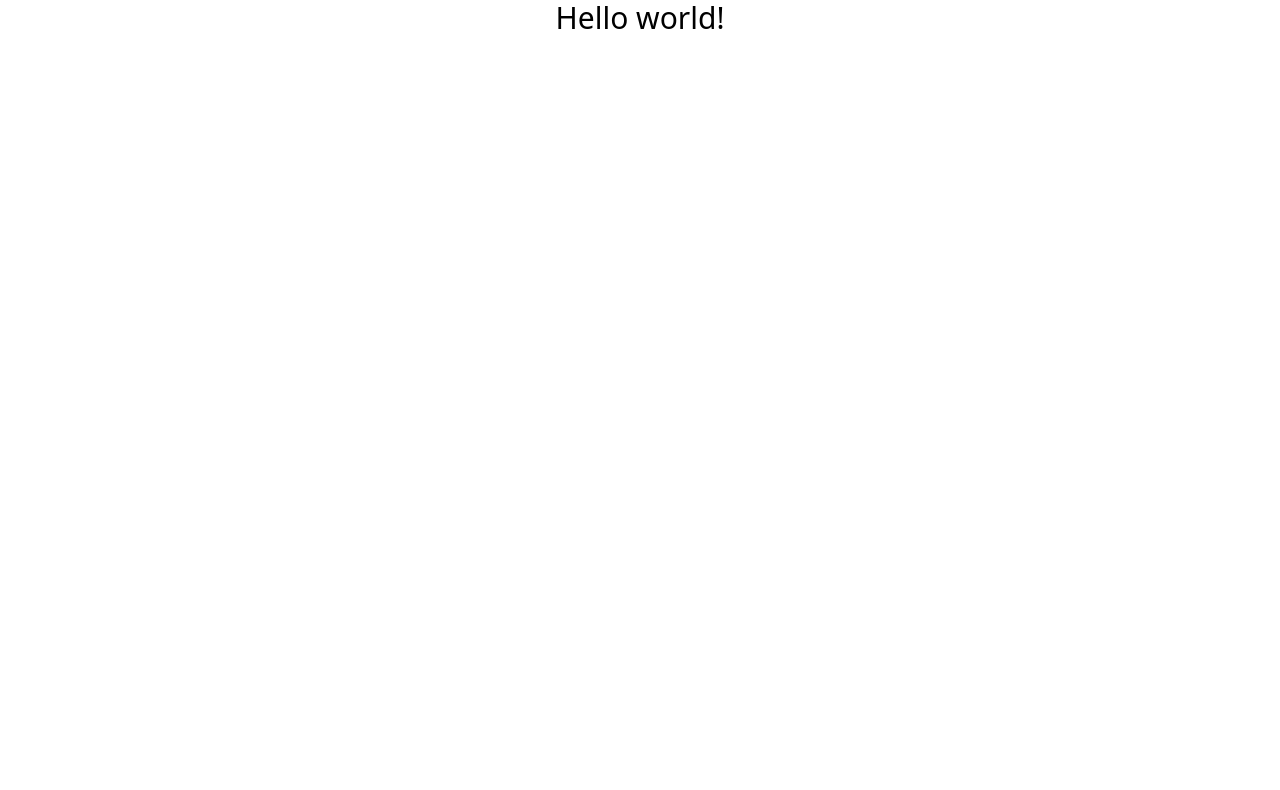
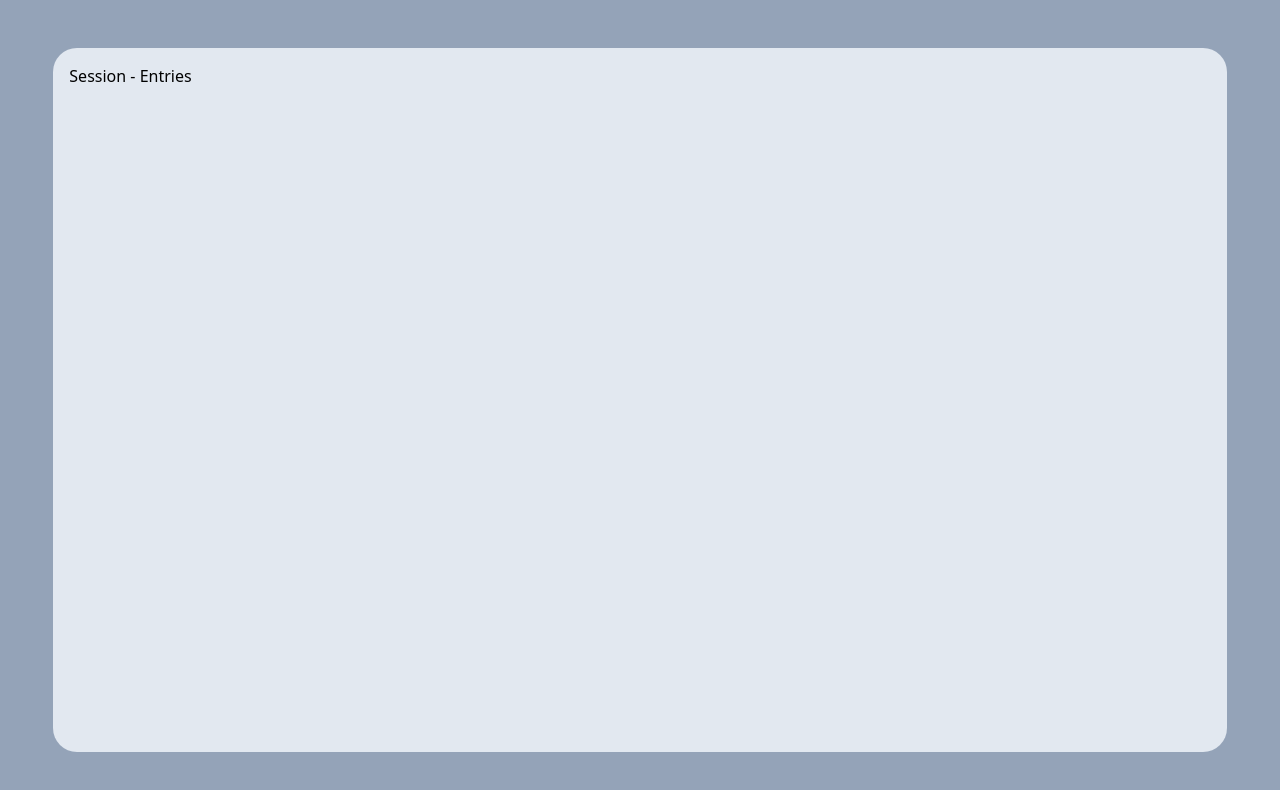
Before and after one commit to Field-Day-2022/desktop-data-manager, a React (Vite) app: page / in a window 1280 px wide. Shown: the top 790 px of the page. Built offline with nearby package versions, Linux system fonts and the light colour scheme.

Commit message:
add changes

```diff
--- a/src/App.jsx
+++ b/src/App.jsx
@@ -1,13 +1,9 @@
-import { useState } from 'react'
+import SessionEntries from "./pages/SessionEntries";
 
-function App() {
-  const [count, setCount] = useState(0)
-
-  return (
-    <div className="absolute inset-0 flex flex-col items-center">
-        <h1 className="text-3xl">Hello world!</h1>
-    </div>
-  )
+export default function App() {
+    return (
+        <div className="absolute h-screen inset-0 flex flex-col items-center bg-slate-400">
+            <SessionEntries />
+        </div>
+    );
 }
-
-export default App
--- a/src/components/Table.jsx
+++ b/src/components/Table.jsx
@@ -1,11 +1,11 @@
-import { db } from "../main"
+import { db } from "../utils/firebase"
 
-export default Table = (
-    tableType
-) => {
+export default function Table ({
+    tableName,
+}) {
     return (
-        <h1>
-            <h1>Table</h1>
-        </h1>
+        <div>
+            <p>{`${tableName} - Entries`}</p>
+        </div>
     )
 }
--- a/src/main.jsx
+++ b/src/main.jsx
@@ -1,35 +1,10 @@
-import React from 'react'
-import ReactDOM from 'react-dom/client'
-import App from './App'
-import './index.css'
-
-// Firebase import
-// Import the functions you need from the SDKs you need
-import { initializeApp } from "firebase/app";
-import { getAnalytics } from "firebase/analytics";
-import { getFirestore } from 'firebase/firestore';
-// SKD's that are available:
-// https://firebase.google.com/docs/web/setup#available-libraries
-
-// Your web app's Firebase configuration
-// For Firebase JS SDK v7.20.0 and later, measurementId is optional
-const firebaseConfig = {
-  apiKey: "AIzaSyAmjxPpYBWe1gwBvDXka9-Fk4zRuWPQw-Y",
-  authDomain: "asu-field-day.firebaseapp.com",
-  databaseURL: "https://asu-field-day-default-rtdb.firebaseio.com",
-  projectId: "asu-field-day",
-  storageBucket: "asu-field-day.appspot.com",
-  messagingSenderId: "470318492986",
-  appId: "1:470318492986:web:955f2fa8a51014c6fc7403",
-  measurementId: "G-4NXHBQ69GK"
-};
-
-export const app = initializeApp(firebaseConfig);
-export const db = getFirestore(app);
-const analytics = getAnalytics(app);
+import React from 'react';
+import ReactDOM from 'react-dom/client';
+import App from './App';
+import './index.css';
 
 ReactDOM.createRoot(document.getElementById('root')).render(
-  <React.StrictMode>
-    <App />
-  </React.StrictMode>,
-)
+    <React.StrictMode>
+        <App />
+    </React.StrictMode>
+);
--- a/src/pages/SessionEntries.jsx
+++ b/src/pages/SessionEntries.jsx
@@ -1,7 +1,11 @@
-export default SessionEntries = () => {
+import Table from "../components/Table"
+
+export default function SessionEntries () {
     return (
-        <div>
-            <h1>Session Entries</h1>
+        <div className="bg-slate-200 w-11/12 h-full rounded-3xl p-4 my-12">
+            <Table
+                tableName="Session"
+            />
         </div>
     )
 }
--- /dev/null
+++ b/src/utils/firebase.js
@@ -0,0 +1,24 @@
+// Firebase import
+// Import the functions you need from the SDKs you need
+import { initializeApp } from 'firebase/app';
+// import { getAnalytics } from 'firebase/analytics';
+import { getFirestore } from 'firebase/firestore';
+// SKD's that are available:
+// https://firebase.google.com/docs/web/setup#available-libraries
+
+// Your web app's Firebase configuration
+// For Firebase JS SDK v7.20.0 and later, measurementId is optional
+const firebaseConfig = {
+    apiKey: 'AIzaSyAmjxPpYBWe1gwBvDXka9-Fk4zRuWPQw-Y',
+    authDomain: 'asu-field-day.firebaseapp.com',
+    databaseURL: 'https://asu-field-day-default-rtdb.firebaseio.com',
+    projectId: 'asu-field-day',
+    storageBucket: 'asu-field-day.appspot.com',
+    messagingSenderId: '470318492986',
+    appId: '1:470318492986:web:955f2fa8a51014c6fc7403',
+    measurementId: 'G-4NXHBQ69GK',
+};
+
+export const app = initializeApp(firebaseConfig);
+export const db = getFirestore(app);
+// const analytics = getAnalytics(app);
```
